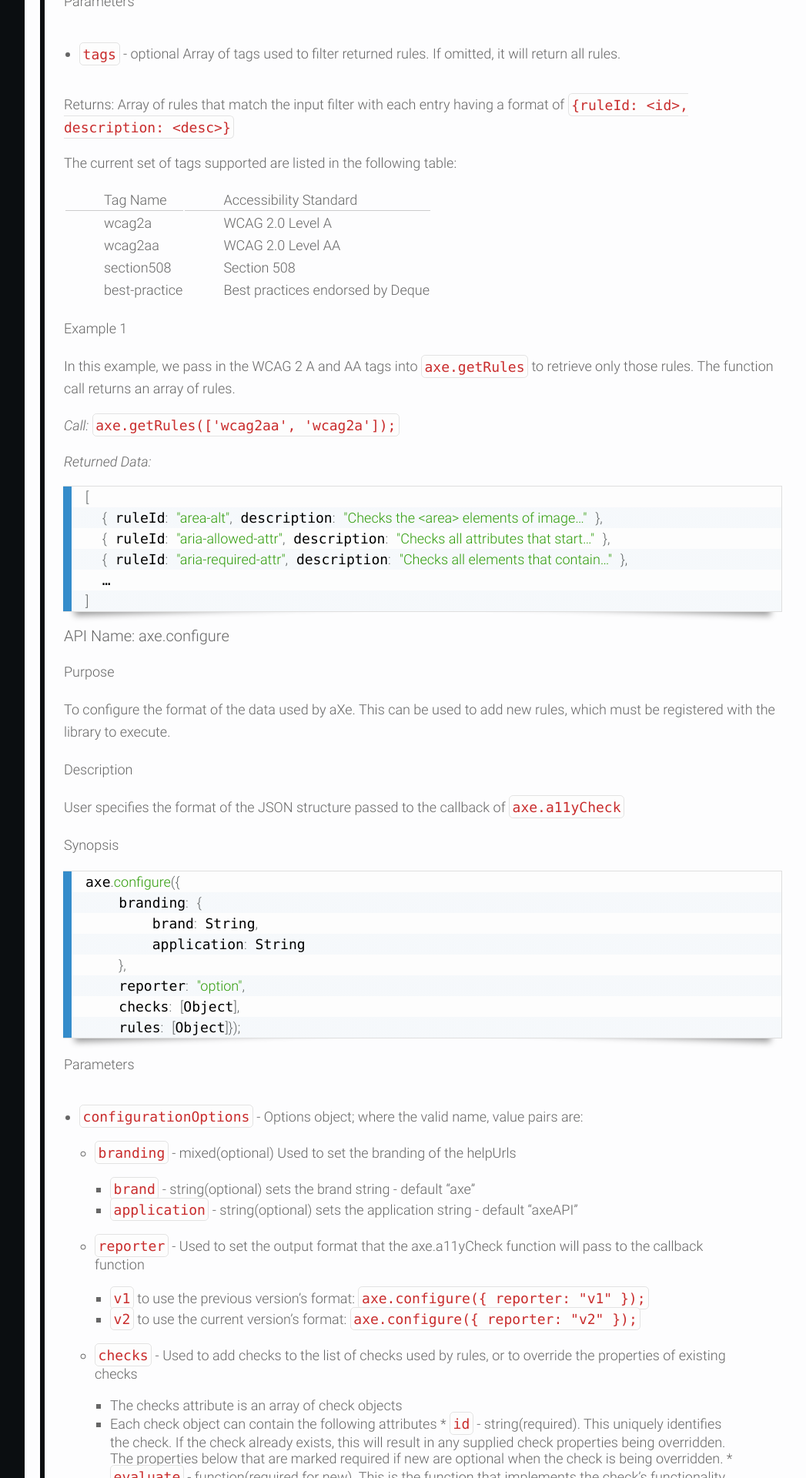
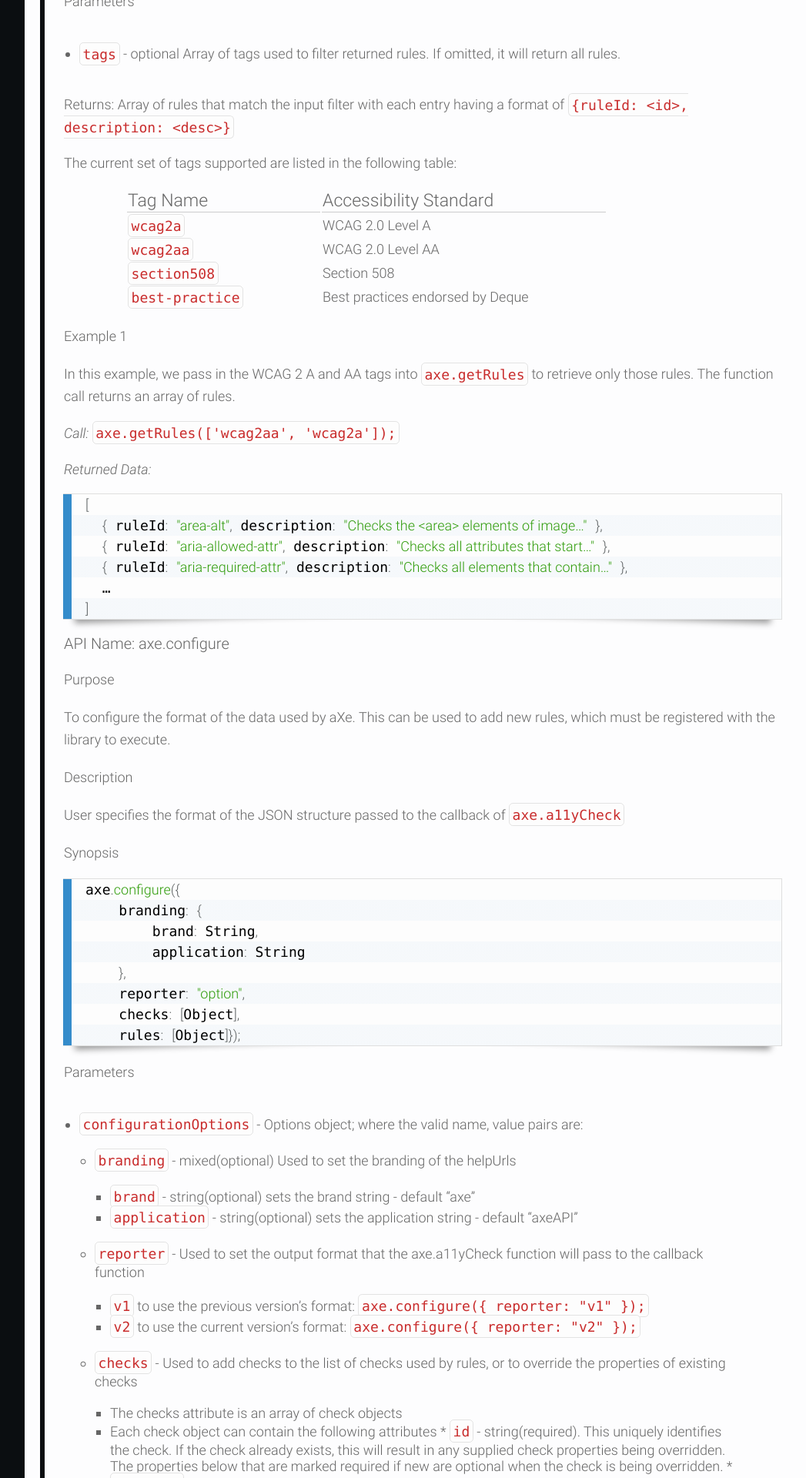
Before and after one commit to dequelabs/axe-website, a Jekyll site: the page built from docs/index.md, in a window 1280 px wide. Shown: the part 2069-3989 px from the top of the page at 77% size, without its empty margins (225-1272 px from the left). Built offline with Jekyll 4.4.1, drawn with Linux system fonts in a browser that asks for light colours.

Commit message:
tablefix

```diff
--- a/_layouts/default.html
+++ b/_layouts/default.html
@@ -6,9 +6,8 @@
   </head>
 
   <body class="body row col-md-12">
-    <header>
-    {% include header.html %}
-</header>
+      {% include header.html %}
+
     <div class="page-content">
       {% include navbar.html %}
 
--- a/assets/styles/main.css
+++ b/assets/styles/main.css
@@ -28,16 +28,23 @@ h3{
   font-size: 20px;
 }
 
+table {
+  text-align: left;
+  padding-left: 80px;
+}
+
 table th {
-  border-bottom: 1px solid #cccccc ;
-  border-width: 60%;
+  border-bottom: 1px solid #cccccc;
+  font-size: 23px;
+  font-weight: 300;
 }
 
 table th, table td {
-  padding-left: 50px;
   height: 25px;
+  padding-right: 100px;
 }
 
+/*allblocks & block can be find in Integrations */
 .allblocks{
   text-align: center;
   padding: 0px;
@@ -46,14 +53,15 @@ table th, table td {
 
 .allblocks a {
   text-decoration: none;
+  text-align: center;
 }
 
 .block {
   border: 1px solid #cccccc;
-  float: left;
-  width: 30%;
+  width: 25%;
   margin: 8px;
   padding: 10px;
+  display: inline-block;
 }
 
 body .dqpl-main-content.dqpl-collapsed {
@@ -63,7 +71,6 @@ body .dqpl-main-content.dqpl-collapsed {
 .post-content{
   border-left: 6px solid #0b0e11;
   padding-left: 25px;
-
 }
 
 .dqpl-main-content ul{
@@ -154,7 +161,7 @@ body .dqpl-main-content.dqpl-collapsed {
 #gitter iframe {
   width: 100%;
   min-height: 400px;
-  height: 50vh;
+  height: 70vh;
 }
 
 @media only screen and (min-width: 1024px) {
@@ -164,7 +171,7 @@ body .dqpl-main-content.dqpl-collapsed {
 }
 
 /* smartphone */
-@media only screen and (max-width: 767px) {
+ @media (max-width: 460px){
   .examplelogo {
     height: 75px;
     width: 75px;
@@ -172,20 +179,19 @@ body .dqpl-main-content.dqpl-collapsed {
 }
 
 /* Tablet */
-
 @media (min-width: 768px) and (max-width: 991px) {
   .examplelogo {
-  height: 75px;
-  width: 75px;
+    height: 85px;
+    width: 85px;
   }
 }
 
 /* normal screen desktop */
-@media (min-width: 992px) and (max-width: 1199px) {
+@media (min-width: 1024px){
   .dqpl-main-content {
     margin-top: 90px;
     box-sizing: border-box;
-    padding-bottom: 110px;
+    padding-bottom: 10px;
   }
 
   .examplelogo {
@@ -193,12 +199,13 @@ body .dqpl-main-content.dqpl-collapsed {
     width: 100px;
   }
 }
+
 /* big screen desktop */
 @media (min-width: 1200px) {
   .dqpl-main-content {
     padding-top: 90px;
     box-sizing: border-box;
-  padding-bottom: 110px;
+    padding-bottom: 10px;
   }
   .examplelogo {
     height: 100px;
--- a/docs/index.md
+++ b/docs/index.md
@@ -83,14 +83,12 @@ Returns a list of all rules with their ID and description
 
 The current set of tags supported are listed in the following table:
 
-|Tag Name         |Accessibility Standard |
-|:----------------|:----------------------|
-| wcag2a          | WCAG 2.0 Level A |
-| wcag2aa         | WCAG 2.0 Level AA |
-| section508      | Section 508 |
-| best-practice   | Best practices endorsed by Deque |
-
-
+| Tag Name           | Accessibility Standard|
+|:-------------------|:----------------------|
+| `wcag2a`| WCAG 2.0 Level A |
+| `wcag2aa` | WCAG 2.0 Level AA |
+| `section508` | Section 508 |
+| `best-practice` | Best practices endorsed by Deque |
 
 #### Example 1
 
```
Lines whose indentation alone changed are shown as unchanged.
